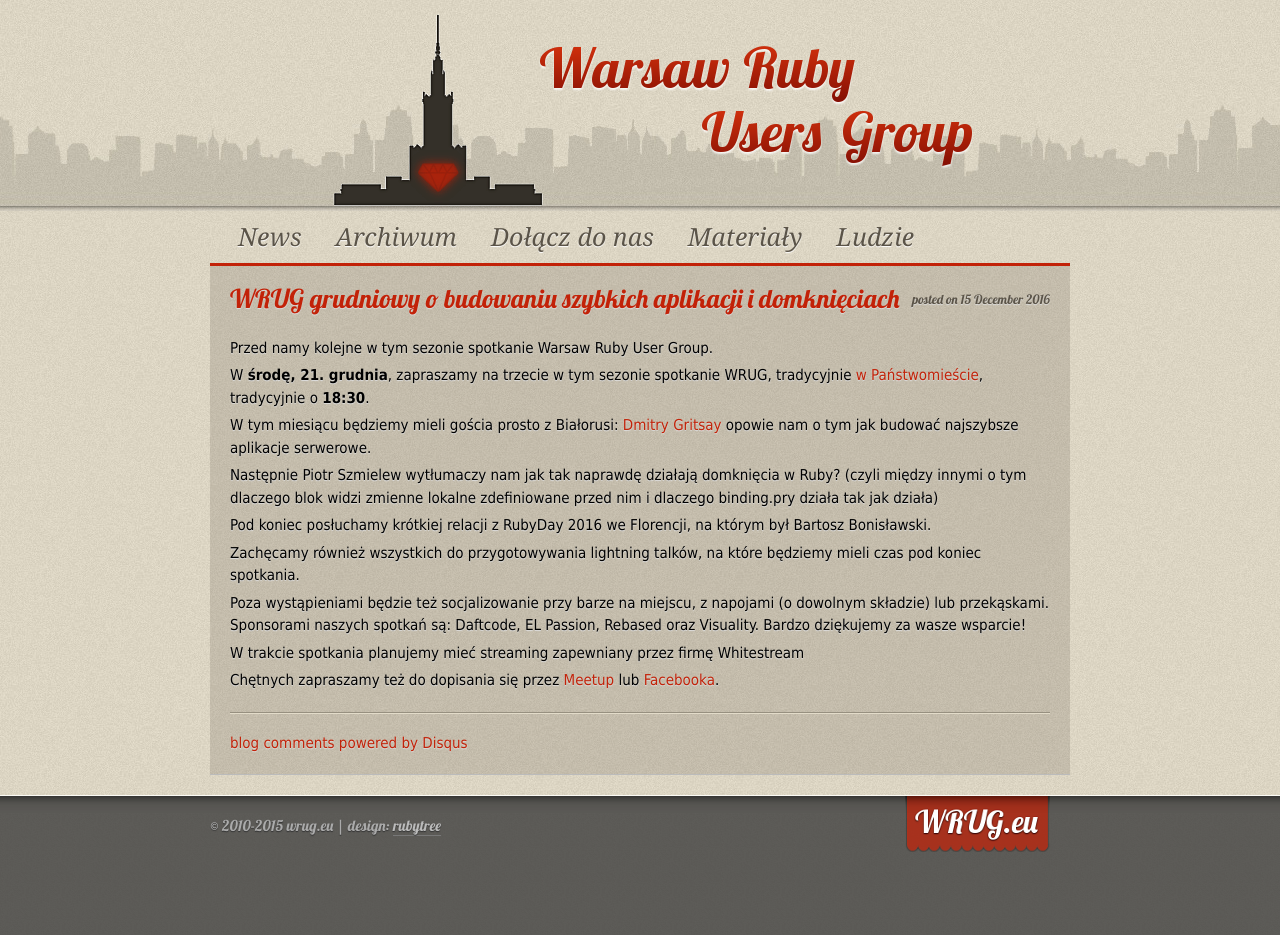
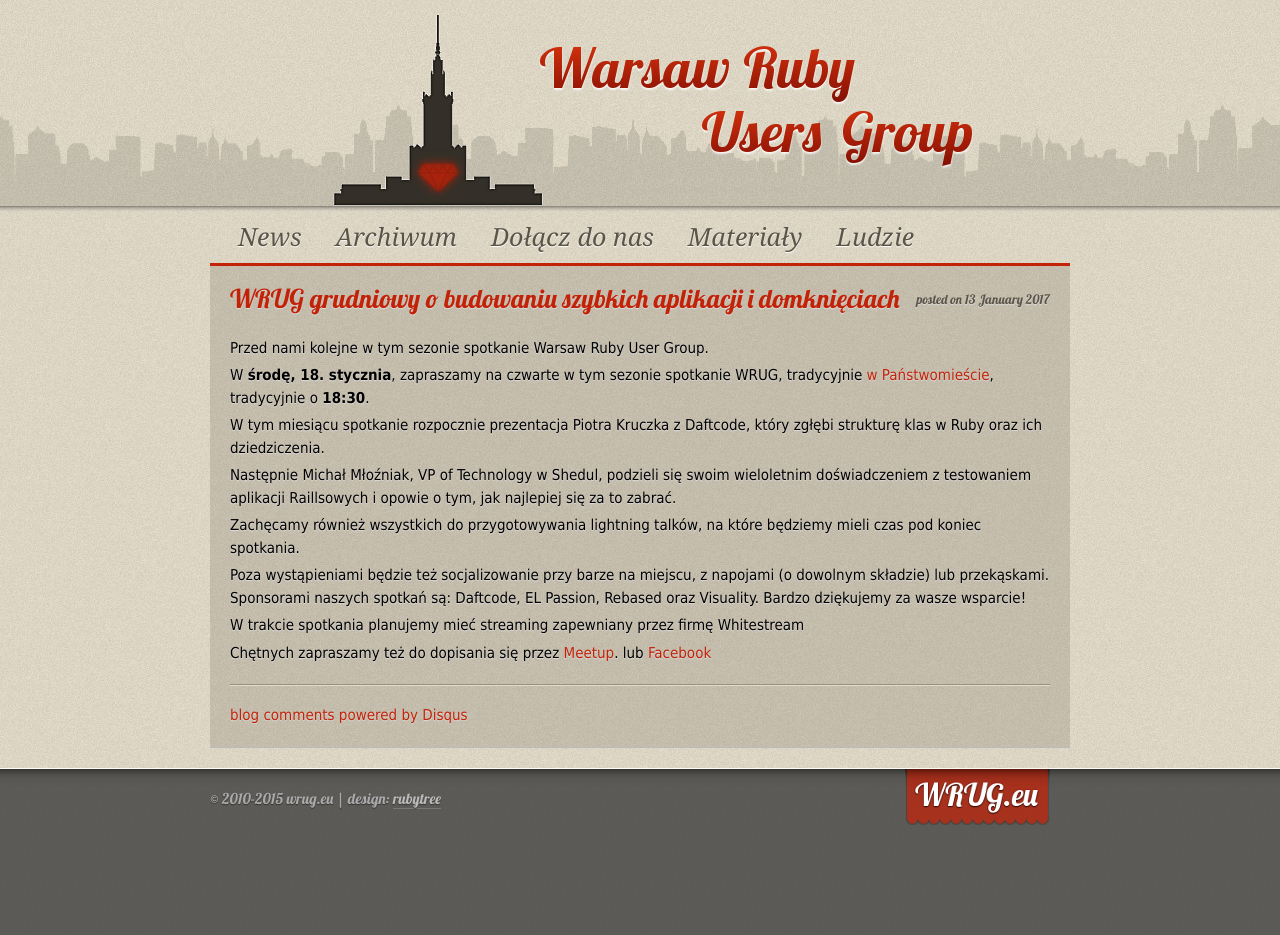
Before and after one commit to wrug/wrug.eu, a Jekyll site: the page built from _posts/2017-01-13-spotkanie-styczniowe.md, in a window 1280 px wide. Built offline with Jekyll 4.4.1, drawn with Linux system fonts in a browser that asks for light colours; comment, search, counter and statistics services are not loaded; after the commit the page ends 908 px from its top, so only the background shows below that.

Commit message:
January 2017: Add info about event

```diff
--- a/_posts/2016-12-15-spotkanie-grudniowe.md
+++ b/_posts/2017-01-13-spotkanie-styczniowe.md
@@ -3,17 +3,18 @@
 title: WRUG grudniowy o budowaniu szybkich aplikacji i domknięciach
 ---
 
-Przed namy kolejne w tym sezonie spotkanie Warsaw Ruby User Group.
+Przed nami kolejne w tym sezonie spotkanie Warsaw Ruby User Group.
 
-W **środę, 21. grudnia**, zapraszamy na trzecie w tym sezonie spotkanie
+W **środę, 18. stycznia**, zapraszamy na czwarte w tym sezonie spotkanie
 WRUG, tradycyjnie [w Państwomieście](http://panstwomiasto.pl),
 tradycyjnie o **18:30**.
 
-W tym miesiącu będziemy mieli gościa prosto z Białorusi: [Dmitry Gritsay](https://github.com/d-unseductable) opowie nam o tym jak budować najszybsze aplikacje serwerowe.
+W tym miesiącu spotkanie rozpocznie prezentacja Piotra Kruczka z Daftcode,
+który zgłębi strukturę klas w Ruby oraz ich dziedziczenia.
 
-Następnie Piotr Szmielew wytłumaczy nam jak tak naprawdę działają domknięcia w Ruby? (czyli między innymi o tym dlaczego blok widzi zmienne lokalne zdefiniowane przed nim i dlaczego binding.pry działa tak jak działa)
-
-Pod koniec posłuchamy krótkiej relacji z RubyDay 2016 we Florencji, na którym był Bartosz Bonisławski.
+Następnie Michał Młoźniak, VP of Technology w Shedul,
+podzieli się swoim wieloletnim doświadczeniem z testowaniem aplikacji Raillsowych
+i opowie o tym, jak najlepiej się za to zabrać.
 
 Zachęcamy również wszystkich do przygotowywania lightning talków,
 na które będziemy mieli czas pod koniec spotkania.
@@ -26,5 +27,5 @@
 W trakcie spotkania planujemy mieć streaming zapewniany przez firmę Whitestream
 
 Chętnych zapraszamy też do dopisania się przez
-[Meetup](https://www.meetup.com/Warsaw-Ruby-Users-Group-WRUG/events/236259193/)
-lub [Facebooka](https://www.facebook.com/events/1917586625130864/).
+[Meetup](https://www.meetup.com/Warsaw-Ruby-Users-Group-WRUG/events/236905112/).
+lub [Facebook](https://www.facebook.com/events/371142549915625/)
```
Also changed, not shown: _posts/2016-11-08-spotkanie-listopadowe.md (+1 -1 lines).
